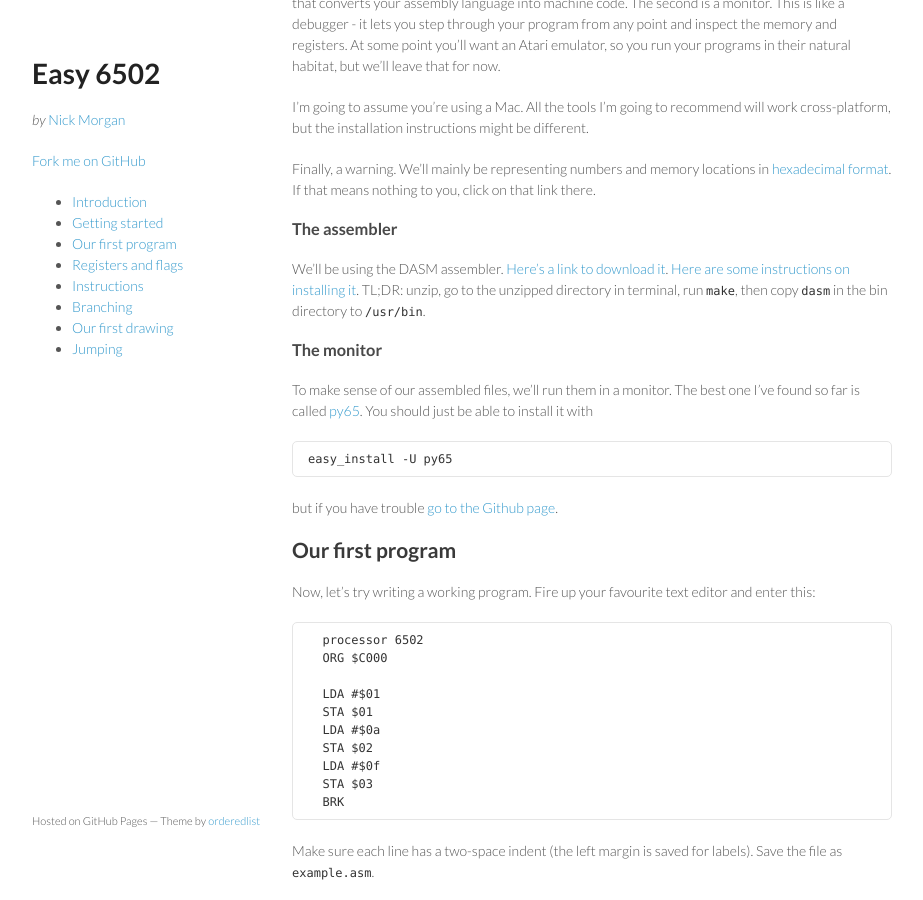
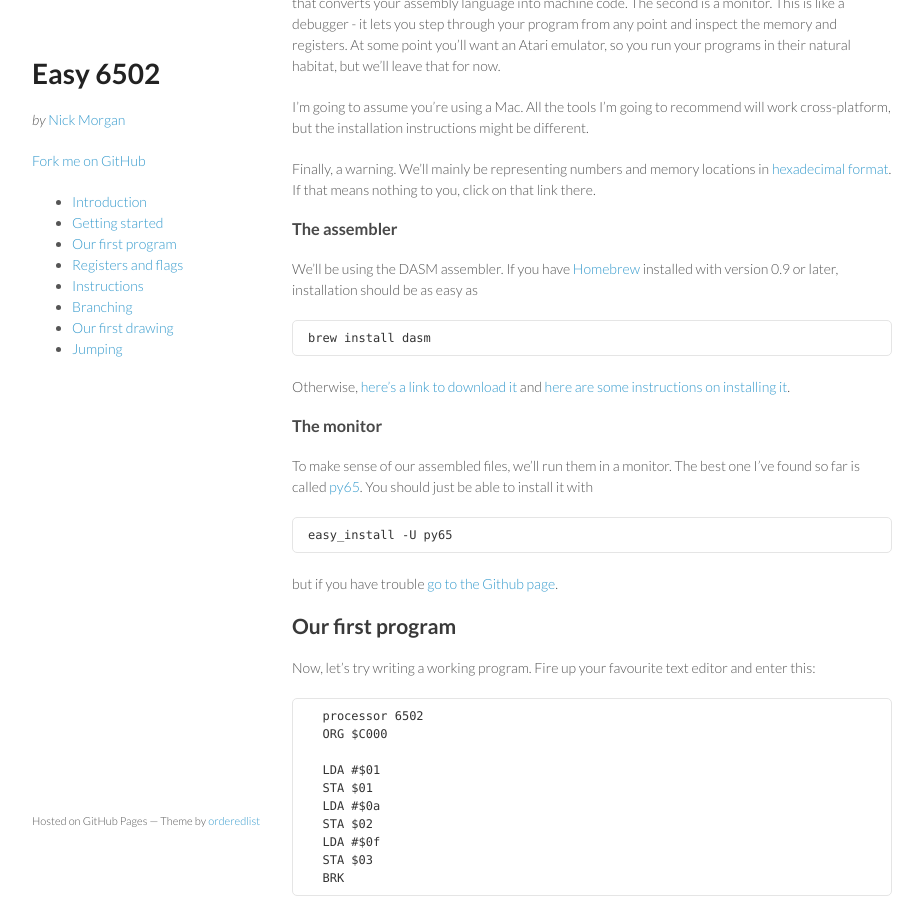
Before and after one commit to skilldrick/easy6502, a Jekyll site: the page built from index.markdown, in a window 1280 px wide and 900 px high, scrolled down 610 px. Shown: the whole window, without its empty margins (178-1101 px from the left). Built offline with Jekyll 4.4.1, drawn with Linux system fonts in a browser that asks for light colours; Markdown is read by kramdown in place of the engine named in the settings.

Commit message:
Shinypb is my hero

```diff
--- a/index.markdown
+++ b/index.markdown
@@ -55,11 +55,15 @@ means nothing to you, click on that link there.
 
 ###The assembler
 
-We'll be using the DASM assembler. [Here's a link to download
-it](http://mac.softpedia.com/progDownload/DASM-Download-34013.html). [Here are
+We'll be using the DASM assembler. If you have
+[Homebrew](http://mxcl.github.com/homebrew/) installed with version 0.9 or
+later, installation should be as easy as
+
+    brew install dasm
+
+Otherwise, [here's a link to download
+it](http://mac.softpedia.com/progDownload/DASM-Download-34013.html) and [here are
 some instructions on installing it](http://blog.feltpad.net/dasm-on-mac-osx/).
-TL;DR: unzip, go to the unzipped directory in terminal, run `make`, then copy
-`dasm` in the bin directory to `/usr/bin`.
 
 ###The monitor
 
```
